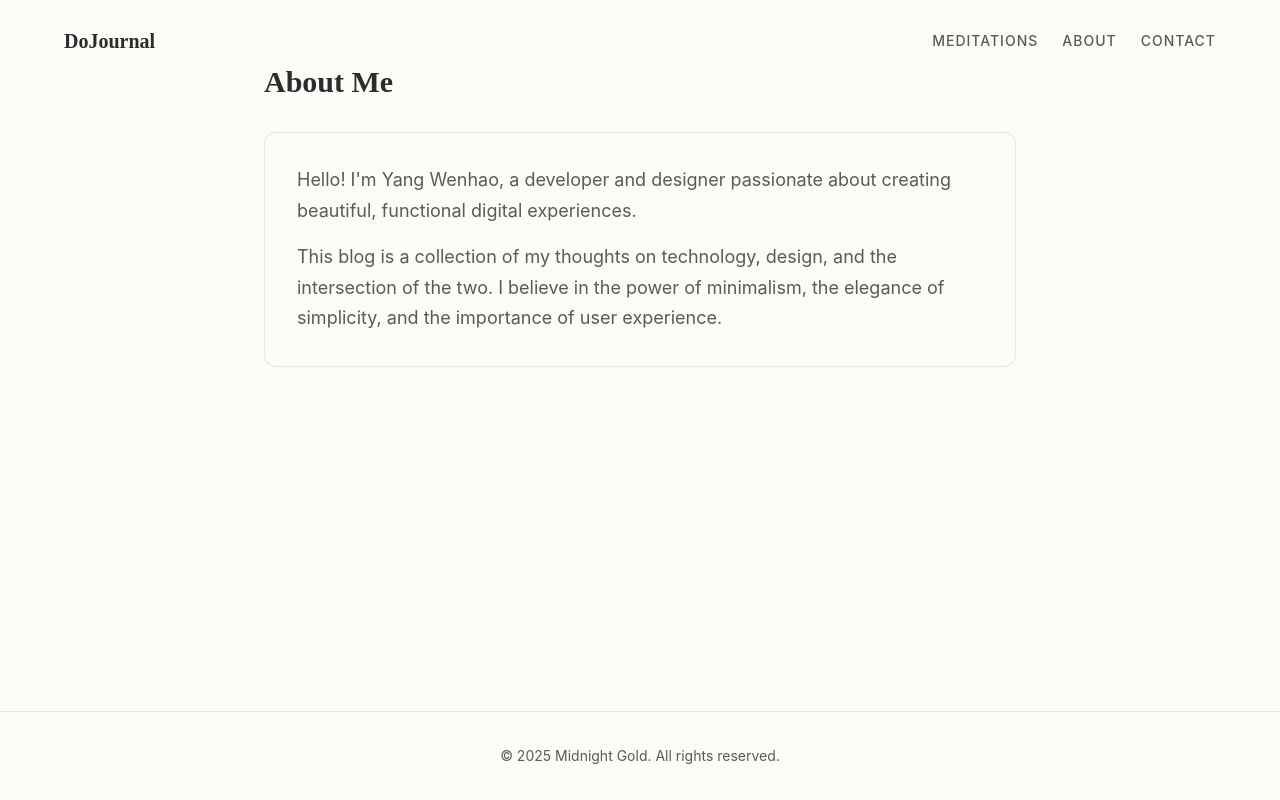
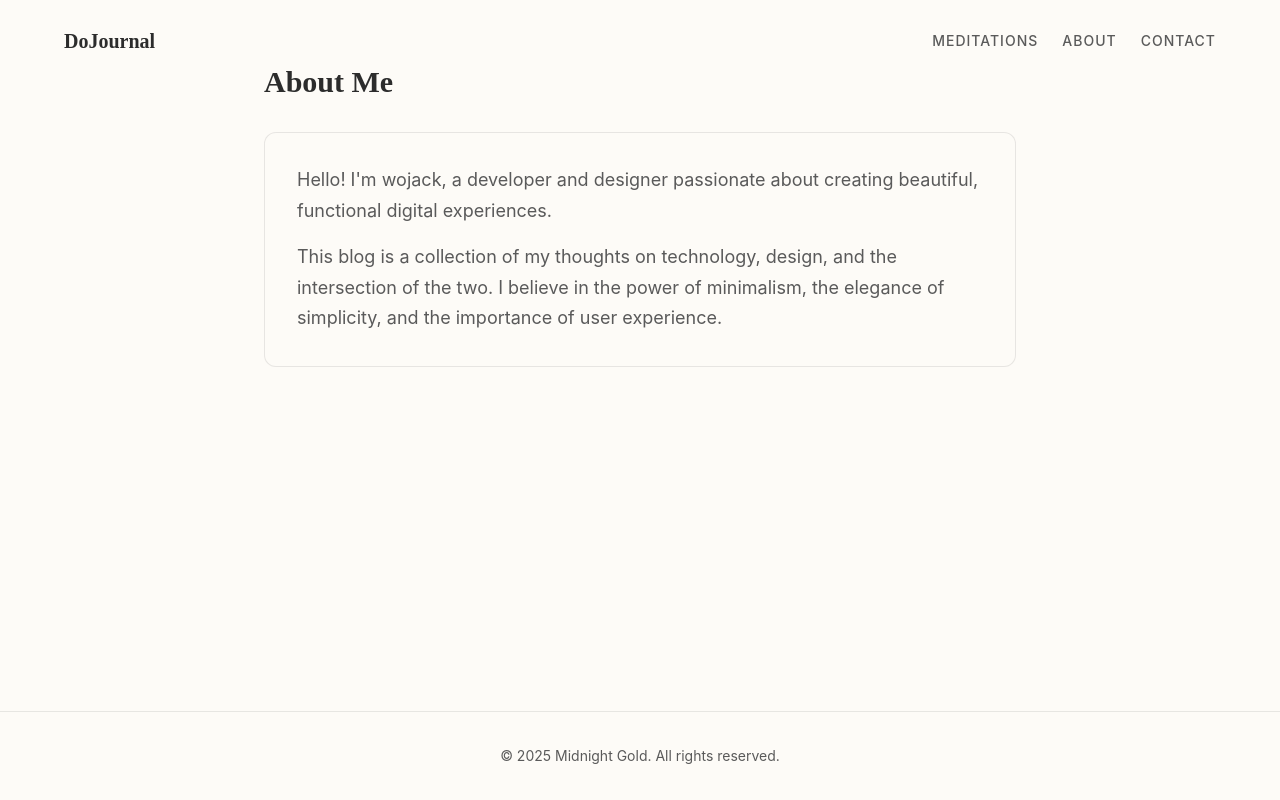
Before and after one commit to Hexthebaldy/MyProfile, a React (Vite) app: page /about in a window 1280 px wide. Built offline with nearby package versions, Linux system fonts and the light colour scheme.

Commit message:
feat:update default user name

```diff
--- a/src/components/Avatar.tsx
+++ b/src/components/Avatar.tsx
@@ -15,7 +15,7 @@ const Avatar: React.FC = () => {
                 backgroundPosition: 'center',
                 boxShadow: 'var(--shadow-md)',
             }} />
-            <h1 style={{ fontSize: 'var(--text-3xl)', marginBottom: 'var(--space-2)' }}>Yang Wenhao</h1>
+            <h1 style={{ fontSize: 'var(--text-3xl)', marginBottom: 'var(--space-2)' }}>wojack</h1>
             <p style={{
                 fontFamily: 'var(--font-signature)',
                 fontSize: 'var(--text-2xl)',
--- a/src/pages/About.tsx
+++ b/src/pages/About.tsx
@@ -6,7 +6,7 @@ const About: React.FC = () => {
             <h1 style={{ fontSize: 'var(--text-3xl)', marginBottom: 'var(--space-8)' }}>About Me</h1>
             <div className="glass-panel" style={{ padding: 'var(--space-8)' }}>
                 <p style={{ marginBottom: 'var(--space-4)', fontSize: 'var(--text-lg)', color: 'var(--color-text-secondary)' }}>
-                    Hello! I'm Yang Wenhao, a developer and designer passionate about creating beautiful, functional digital experiences.
+                    Hello! I'm wojack, a developer and designer passionate about creating beautiful, functional digital experiences.
                 </p>
                 <p style={{ fontSize: 'var(--text-lg)', color: 'var(--color-text-secondary)' }}>
                     This blog is a collection of my thoughts on technology, design, and the intersection of the two. I believe in the power of minimalism, the elegance of simplicity, and the importance of user experience.
```
